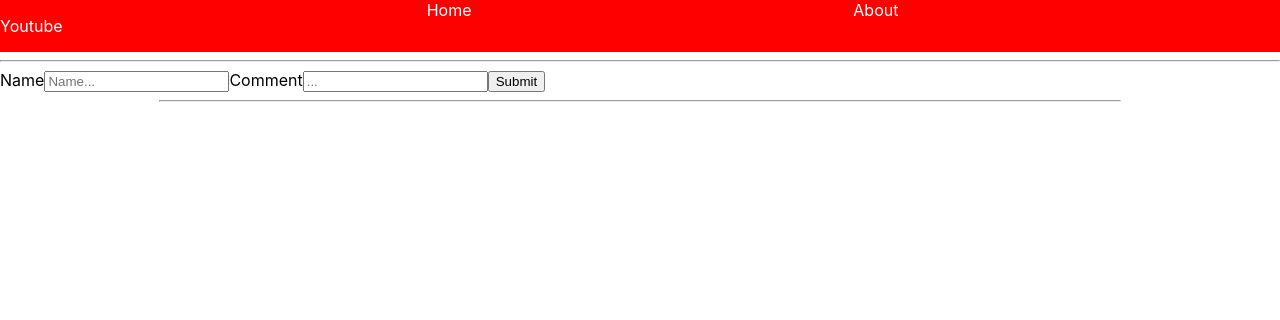
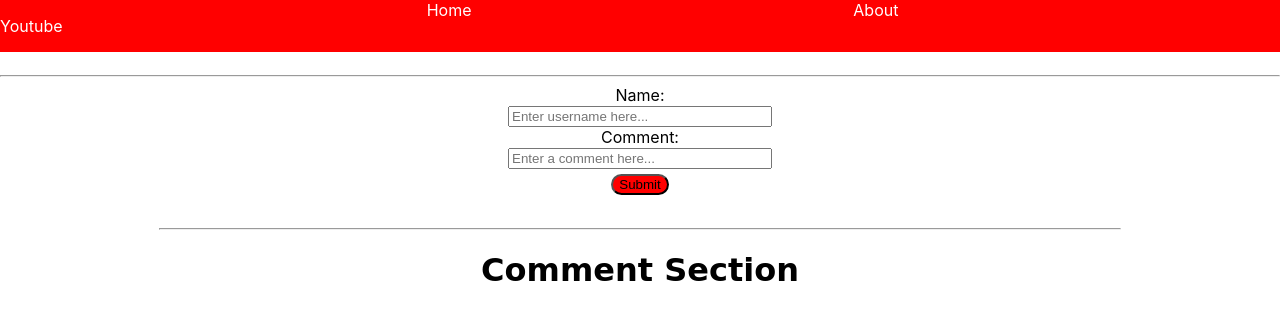
Before and after one commit to jrussell1017/youtube-clone-project, a React (Create React App) app: page /videos/1 in a window 1280 px wide. Shown: the top 320 px of the page. Built offline with nearby package versions, Linux system fonts and the light colour scheme.

Commit message:
made video page styling changes

```diff
--- a/src/component/IndividualVideoPage.js
+++ b/src/component/IndividualVideoPage.js
@@ -1,5 +1,6 @@
 import { Component } from "react";
 import YouTube from "react-youtube";
+import "./videoPage.css";
 
 class IndividualVideoPage extends Component {
   constructor(props) {
@@ -36,44 +37,61 @@ class IndividualVideoPage extends Component {
   };
 
   render() {
-
-
     return (
+      <div id="individual-video-page">
+        <div id="video-container">
+          <YouTube videoId={this.props?.match.params.id} />
+        </div>
+        <hr />
+        <div id="form-container">
+          <form onSubmit={this.handleFormSubmit}>
             <div>
-        <div><YouTube videoId={this.props?.match.params.id} /></div>
-        <hr />
-        <form onSubmit={this.handleFormSubmit}>
-          <label htmlFor="user-name">Name</label>
+              <label htmlFor="user-name">Name:</label>
+            </div>
             <input
               type="text"
               name="user-name"
               id="user-name"
-            placeholder="Name..."
+              placeholder="Enter username here..."
               value={this.state.userName}
               onChange={this.handleUserName}
             />
-          <label htmlFor="user-comment">Comment</label>
+            <div>
+              <label htmlFor="user-comment">Comment:</label>
+            </div>
             <input
               type="text"
               name="user-comment"
               id="user-comment"
-            placeholder="..."
+              placeholder="Enter a comment here..."
               value={this.state.userComment}
               onChange={this.handleUserComment}
             />
-          <button type="submit">Submit</button>
+            <div>
+              <button id="comment-button" type="submit">
+                Submit
+              </button>
+            </div>
           </form>
+        </div>
+        <br />
         <hr width="75%" />
+        <div id="comment-section-container">
+          <h1>Comment Section</h1>
+        </div>
         <ul>
           {this.state.commentSection.map((content) => {
-            let user = Object.keys(content)[0]
+            let user = Object.keys(content)[0];
             // console.log(Object.keys(content))
-            return(
+            return (
               <div>
                 <li>
-                  {user}
-                  {content[user]}
+                  <div>
+                    <strong>{user}: </strong>
+                  </div>
+                  <div>{content[user]}</div>
                 </li>
+                <hr width="50%" />
               </div>
             );
           })}
--- /dev/null
+++ b/src/component/videoPage.css
@@ -0,0 +1,33 @@
+#video-container {
+    text-align: center;
+    padding-top: 15px;
+}
+
+div#form-container {
+    text-align: center;
+    justify-content: center;
+}
+
+input#user-name {
+    width: 20%;
+}
+
+input#user-comment {
+    width: 20%;
+}
+
+li {
+    list-style: none;
+    padding-top: 10px;
+}
+
+#comment-button {
+    background-color: red;
+    border-radius: 12px;
+    margin: 5px;
+}
+
+h1 {
+    text-align: center;
+    font-family: Comic Sans MS, Comic Sans, cursive;
+}
```
Lines whose indentation alone changed are shown as unchanged.
